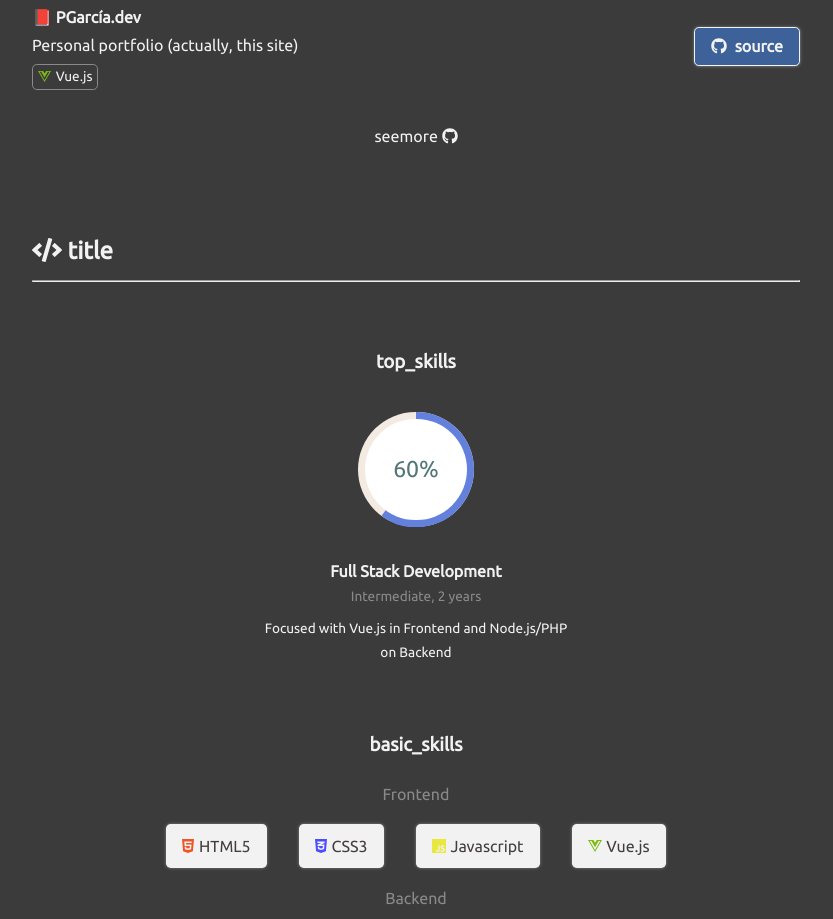
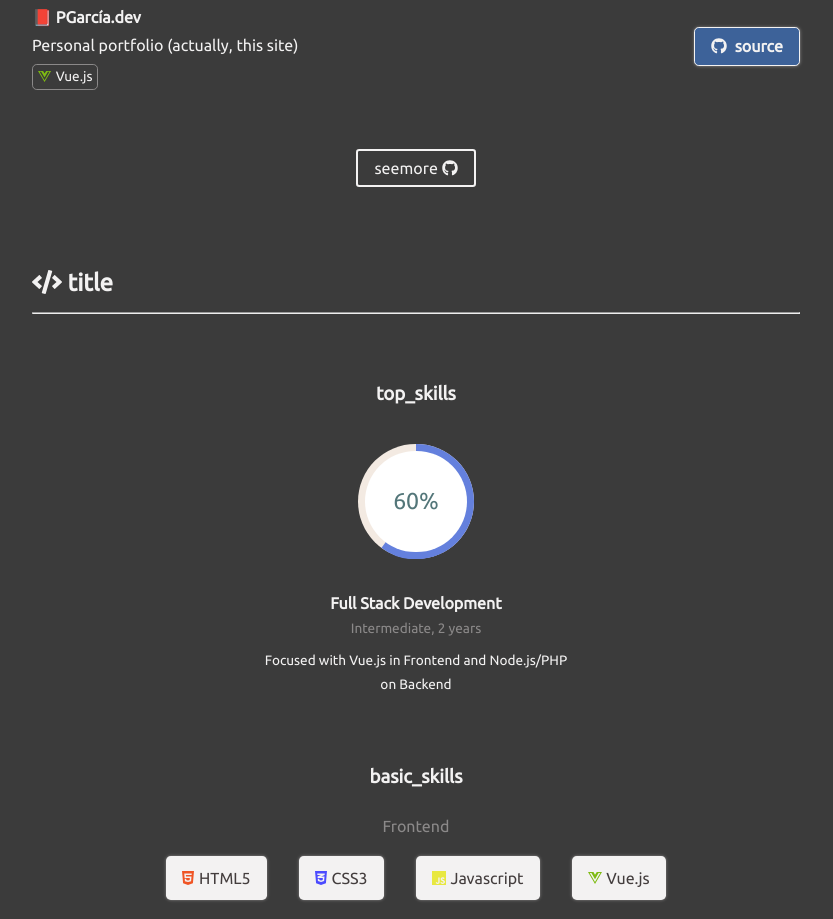
Before and after one commit to PedGarblue/budare.dev, a Vue app: page / in a window 1280 px wide. Shown: the part 1180-2099 px from the top of the page, without its empty margins (224-1057 px from the left). Built offline with nearby package versions, Linux system fonts and the light colour scheme.

Commit message:
Added button SASS mixin

```diff
--- a/src/components/Projects.vue
+++ b/src/components/Projects.vue
@@ -14,7 +14,11 @@
         />
       </div>
       <div class="projects__footer">
-        <a class="button" :href="contact.github" rel="noreferrer noopener">
+        <a
+          class="projects__button"
+          :href="contact.github"
+          rel="noreferrer noopener"
+        >
           {{ t('seemore') }}
           <span>
             <font-awesome-icon :icon="['fab', 'github']" />
@@ -57,7 +61,11 @@ export default {
 
   &__footer {
     text-align: center;
-    margin-top: $big-space;
+    margin-top: $extra-big-space;
+  }
+
+  &__button {
+    @include button($primary-font-color);
   }
 }
 </style>
--- a/src/styles/__modules.scss
+++ b/src/styles/__modules.scss
@@ -18,3 +18,9 @@
     }
   }
 }
+
+@mixin button($color) {
+  padding: $small-space $medium-space;
+  border: 0.15rem solid $color;
+  border-radius: 0.2rem;
+}
```
